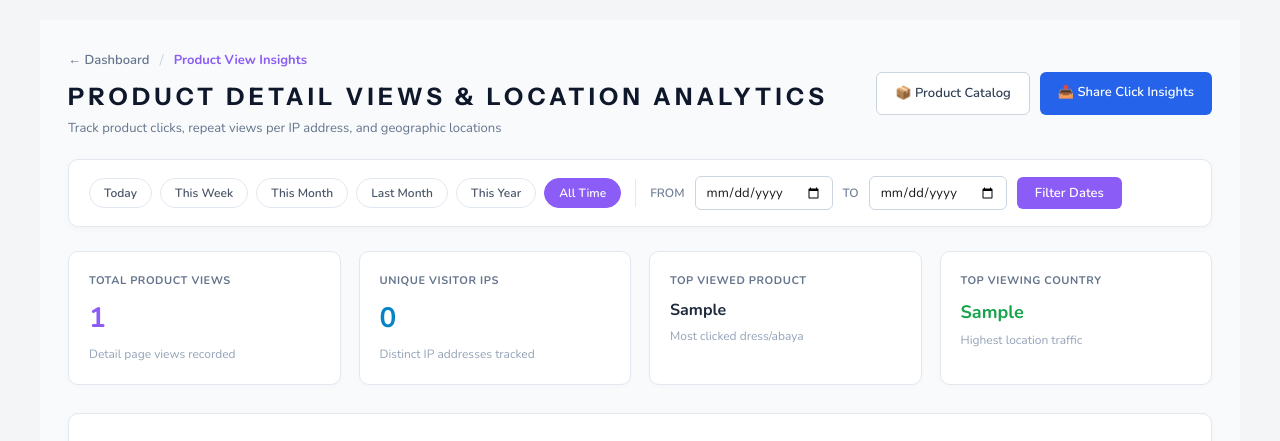
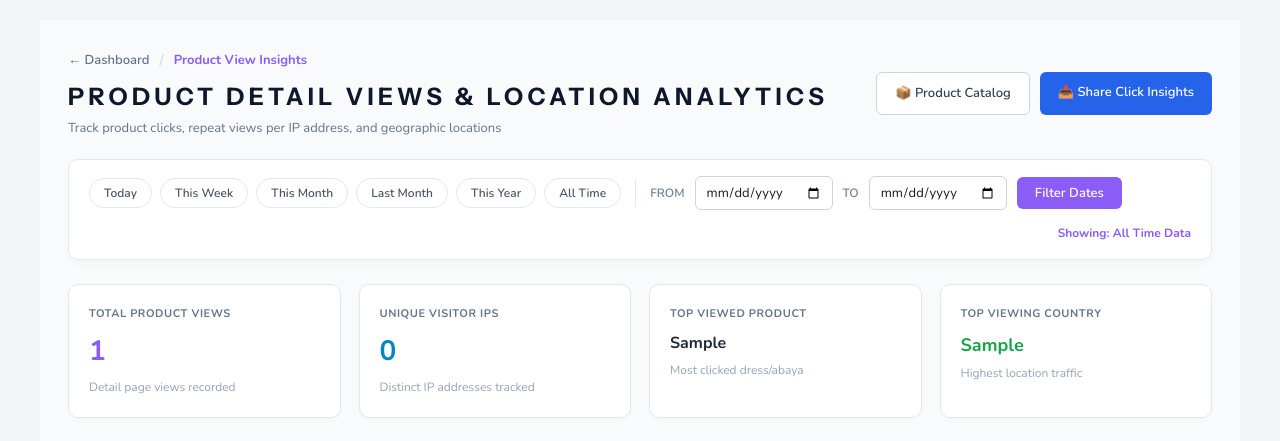
Before and after one commit to ajitsands/darjana_new, a PHP site: template app/Views/admin/product_view_insights.php in a window 1280 px wide. Shown: the part 70-511 px from the top of the page. Run offline with PHP 8.4, Linux system fonts and the light colour scheme; the template is opened without the code that fills it: most values are stand-ins (such as "Sample title", 1, 10 or a date in 2020); grey boxes marked "Sample" are stand-in pictures; some libraries are stand-ins or nearby versions.

```diff
--- a/app/Views/admin/product_view_insights.php
+++ b/app/Views/admin/product_view_insights.php
@@ -46,6 +46,7 @@ $endDate = $endDate ?? '';
 
     <!-- ===== DATE RANGE FILTER BAR ===== -->
     <form method="GET" action="" id="viewDateFilterForm" style="background:#fff; border:1px solid #e2e8f0; border-radius:10px; padding:16px 20px; margin-bottom:24px; display:flex; flex-wrap:wrap; align-items:center; gap:14px; box-shadow:0 2px 8px rgba(0,0,0,0.03);">
+        <input type="hidden" name="all_time" id="all_time_input" value="<?= !empty($_GET['all_time']) ? '1' : '0' ?>">
         <div style="display:flex; gap:8px; flex-wrap:wrap;">
             <?php
                 $presets = [
@@ -57,7 +58,7 @@ $endDate = $endDate ?? '';
                 ];
             ?>
             <?php foreach ($presets as $key => [$label, $ps, $pe]): ?>
-                <?php $isActive = ($startDate === $ps && $endDate === $pe); ?>
+                <?php $isActive = ($startDate === $ps && $endDate === $pe && empty($_GET['all_time'])); ?>
                 <button type="button" onclick="setPreset('<?= $ps ?>','<?= $pe ?>')" style="
                     padding:6px 14px; border-radius:20px; font-size:12px; font-weight:600; cursor:pointer;
                     border:1.5px solid <?= $isActive ? '#8b5cf6' : '#e2e8f0' ?>;
@@ -66,7 +67,7 @@ $endDate = $endDate ?? '';
                     transition:all 0.15s;
                 "><?= $label ?></button>
             <?php endforeach; ?>
-            <?php if (!$startDate && !$endDate): ?>
+            <?php if (!$startDate && !$endDate && !empty($_GET['all_time'])): ?>
                 <button type="button" style="padding:6px 14px; border-radius:20px; font-size:12px; font-weight:600; border:1.5px solid #8b5cf6; background:#8b5cf6; color:#fff; cursor:default;">All Time</button>
             <?php else: ?>
                 <button type="button" onclick="clearFilter()" style="padding:6px 14px; border-radius:20px; font-size:12px; font-weight:600; border:1.5px solid #e2e8f0; background:#fff; color:#4a5568; cursor:pointer;">All Time</button>
@@ -80,23 +81,29 @@ $endDate = $endDate ?? '';
             <input type="date" id="start_date" name="start_date" value="<?= htmlspecialchars($startDate) ?>" style="padding:6px 10px; border:1px solid #cbd5e0; border-radius:6px; font-size:13px; color:#181818;">
             <label style="font-size:12px; font-weight:600; color:#718096;">TO</label>
             <input type="date" id="end_date" name="end_date" value="<?= htmlspecialchars($endDate) ?>" style="padding:6px 10px; border:1px solid #cbd5e0; border-radius:6px; font-size:13px; color:#181818;">
-            <button type="submit" style="padding:7px 18px; background:#8b5cf6; color:#fff; border:none; border-radius:6px; font-size:13px; font-weight:600; cursor:pointer;">Filter Dates</button>
+            <button type="submit" onclick="document.getElementById('all_time_input').value='0';" style="padding:7px 18px; background:#8b5cf6; color:#fff; border:none; border-radius:6px; font-size:13px; font-weight:600; cursor:pointer;">Filter Dates</button>
         </div>
 
         <?php if ($startDate && $endDate): ?>
             <div style="font-size:12px; color:#8b5cf6; font-weight:700; margin-left:auto;">
                 Showing: <?= date('d M Y', strtotime($startDate)) ?> – <?= date('d M Y', strtotime($endDate)) ?>
             </div>
+        <?php else: ?>
+            <div style="font-size:12px; color:#8b5cf6; font-weight:700; margin-left:auto;">
+                Showing: All Time Data
+            </div>
         <?php endif; ?>
     </form>
 
     <script>
     function setPreset(start, end) {
+        document.getElementById('all_time_input').value = '0';
         document.getElementById('start_date').value = start;
         document.getElementById('end_date').value = end;
         document.getElementById('viewDateFilterForm').submit();
     }
     function clearFilter() {
+        document.getElementById('all_time_input').value = '1';
         document.getElementById('start_date').value = '';
         document.getElementById('end_date').value = '';
         document.getElementById('viewDateFilterForm').submit();
```
Also changed, not shown: app/Controllers/AdminController.php (+9 -2 lines).
